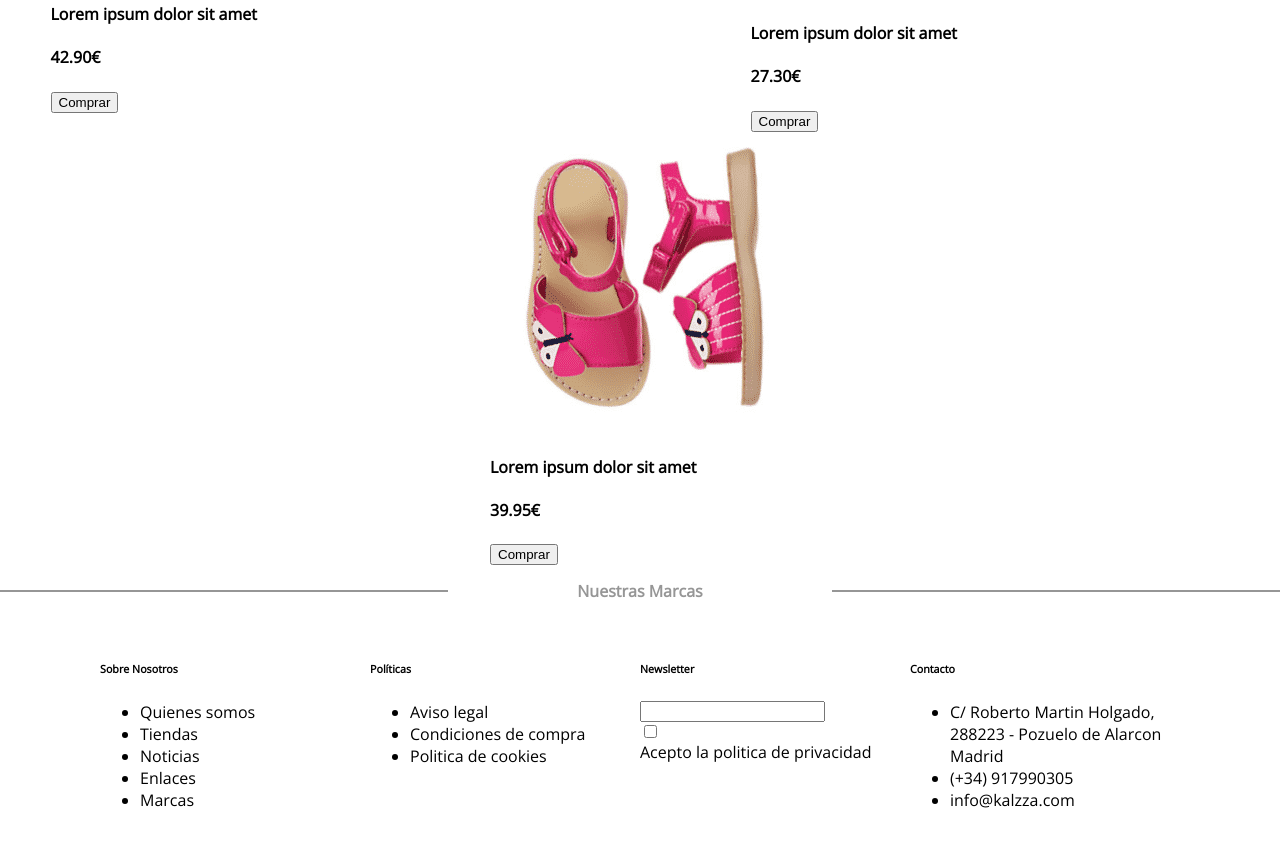
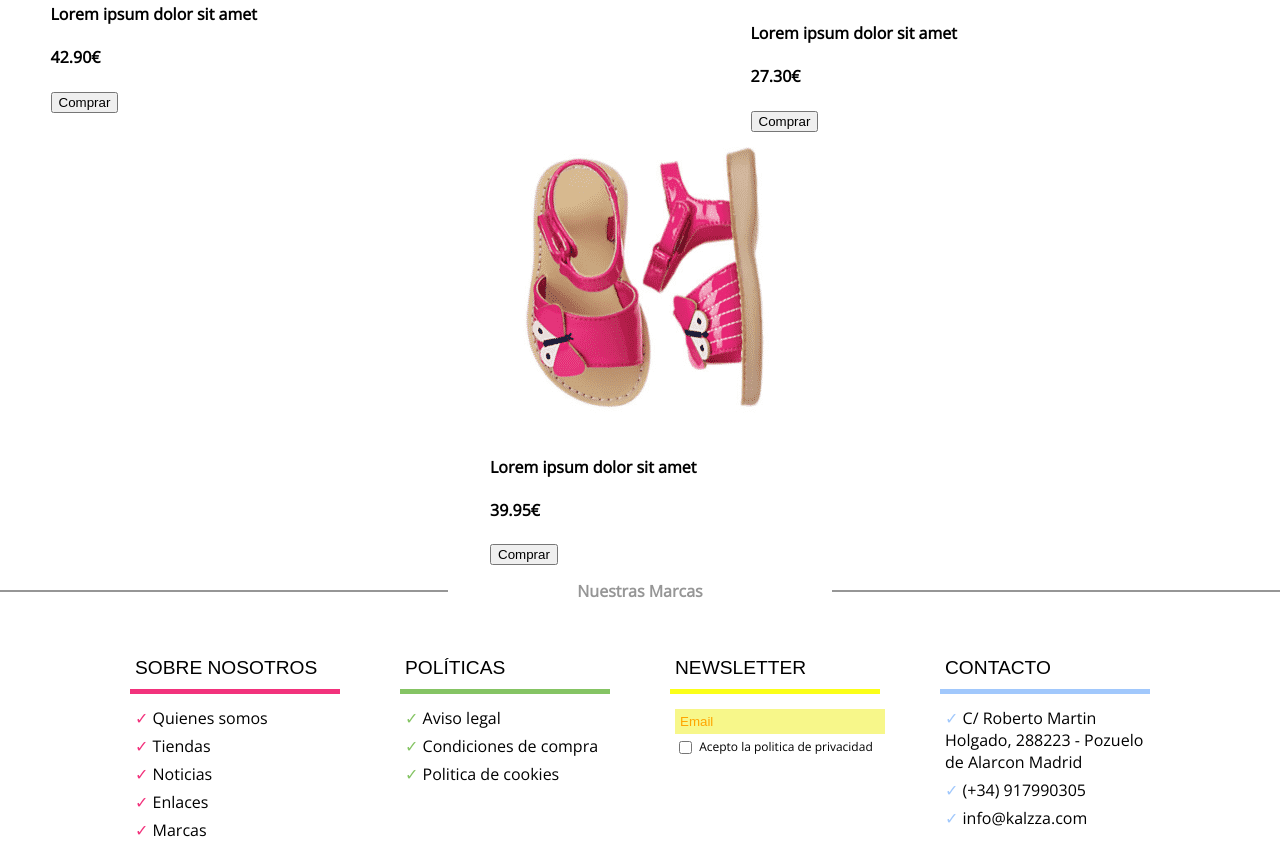
Before and after one commit to CindySalinas/dosespacios-test, a website: page src/index.html in a window 1280 px wide. Shown: the part 2171-3025 px from the top of the page. Before the commit the page ends 2998 px from the top, so only its background shows below. Drawn offline with nearby package versions, Linux system fonts and the light colour scheme; files that its build step writes are made by us from their sources; a web font is replaced by a local one.

Commit message:
footer style

```diff
--- a/src/assets/css/app.css
+++ b/src/assets/css/app.css
@@ -161,8 +161,22 @@ header .top-header{
   position: relative;
 }
 
+// Footer
+
 footer {
+  margin: 0;
+  padding: 0;
   width: 100%;
+}
+
+footer h6 {
+  border-bottom: 5px solid;
+  font-family: 'Englebert', sans-serif;
+  font-size: 1.2em;
+  font-weight: 400;
+  margin: 0 auto 10px;
+  padding: 10px 5px;
+  text-transform: uppercase;
 }
 
 footer .footer-container {
@@ -171,13 +185,77 @@ footer .footer-container {
   margin: 0 auto;
   max-width: 1080px;
 }
+.form-control {
+  margin: 15px 5px 0;
+}
 
-.form-control input {
+.form-control span {
+  font-size: 12px;
+}
+
+.form-control .form-terms, .form-control span {
+  vertical-align: middle;
+}
+
+.form-control input.form-email {
+  background-color: #f7f78a;
+  border: 0;
   display: block;
+  padding: 5px;
+  width: 100%;
+}
+
+.form-control input.form-email:focus {
+  outline-color: #ecc526;
 }
 
 .footer-container-list {
+  padding: 10px 30px;
   width: 25%;
+}
+
+.footer-container-list ul {
+  list-style: none;
+  margin: 0;
+  padding: 0 5px;
+}
+
+.footer-container-list ul li {
+  padding: 3px 0;
+}
+
+.footer-container-list ul li:before {
+  content: '✓';
+}
+
+.content-about ul li:before {
+  color: #f2327c;
+}
+
+.content-policies h6 {
+  border-color: #85c464;
+}
+
+.content-about h6 {
+  border-color: #f2327c;
+}
+
+.content-policies ul li:before {
+  color: #85c464;
+}
+
+.content-newsletter h6 {
+  border-color: #fbff19;
+}
+.content-newsletter ul li:before {
+  color: #fbff19;
+}
+
+.content-contact h6 {
+  border-color: #a1c8fc;
+}
+.content-contact ul li:before {
+  color: #a1c8fc;
 }
 
 .title-divider {
--- a/src/index.html
+++ b/src/index.html
@@ -111,7 +111,7 @@
   </div>
   <footer>
     <div class="footer-container">
-      <div class="footer-container-list">
+      <div class="footer-container-list content-about">
         <h6> Sobre Nosotros </h6>
         <ul>
           <li> Quienes somos </li>
@@ -121,7 +121,7 @@
           <li> Marcas </li>
         </ul>
       </div>
-      <div class="footer-container-list">
+      <div class="footer-container-list content-policies">
         <h6> Políticas </h6>
         <ul>
           <li> Aviso legal </li>
@@ -129,14 +129,14 @@
           <li> Politica de cookies </li>
         </ul>
       </div>
-      <div class="footer-container-list">
+      <div class="footer-container-list content-newsletter">
         <h6> Newsletter </h6>
         <form class="form-control">
-          <input type="email" name="email">
-          <input type="checkbox" name="terms"> Acepto la politica de privacidad
+          <input class="form-email" type="email" name="email" placeholder="Email">
+          <input class="form-terms" type="checkbox" name="terms"> <span>Acepto la politica de privacidad</span>
         </form>
       </div>
-      <div class="footer-container-list">
+      <div class="footer-container-list content-contact">
         <h6> Contacto </h6>
         <ul>
           <li> C/ Roberto Martin Holgado, 288223 - Pozuelo de Alarcon Madrid </li>
```
Also changed, not shown: gulpfile.js (+10 -0 lines), package.json (+1 -6 lines).
